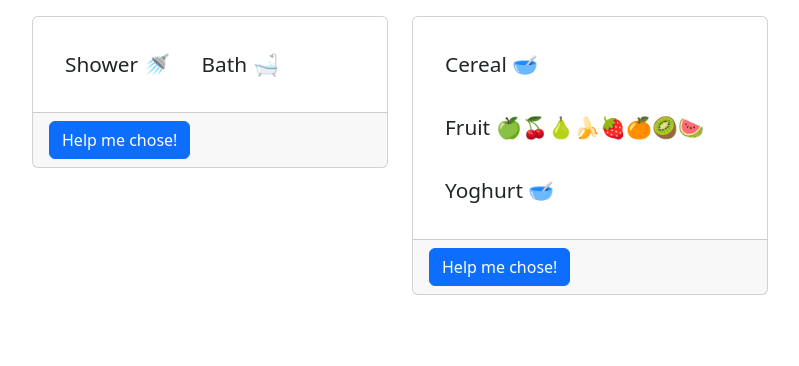
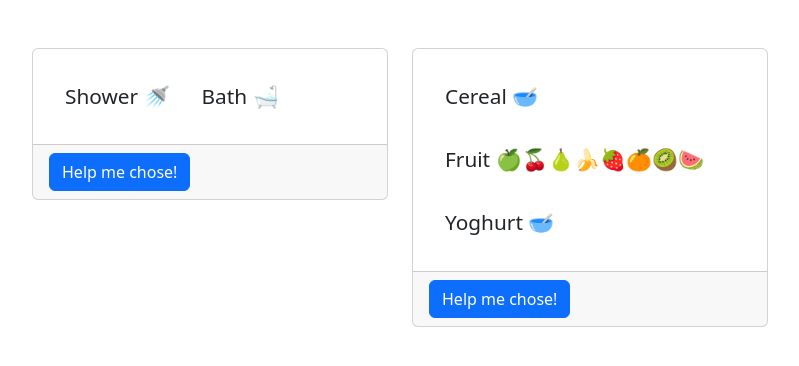
Before and after one commit to pserwylo/kid-chooser, a React (Vite) app: page /#/ in a window 1280 px wide. Shown: the top 366 px of the page, without its empty margins (50-849 px from the left). Built offline with nearby package versions, Linux system fonts and the light colour scheme.

Commit message:
Add vertical space between cards on splash screen.

```diff
--- a/src/index.css
+++ b/src/index.css
@@ -1,5 +1,9 @@
 body {
     margin-top: 1em;
+}
+
+.splash-card {
+    margin-top: 2rem;
 }
 
 .choice {
--- a/src/pages/Splash.tsx
+++ b/src/pages/Splash.tsx
@@ -8,8 +8,8 @@ const Splash = () => {
   const choosers = useAppSelector(selectChoosers);
 
   return (<Container>
-    <Row>
-      {choosers.map(chooser => (<Col md={4} key={chooser.slug}>
+    <Row className="splash-cards">
+      {choosers.map(chooser => (<Col md={6} lg={4} key={chooser.slug}>
         <ChooserCard chooser={chooser} />
         </Col>))}
     </Row>
@@ -25,7 +25,7 @@ const ChooserCard = ({ chooser }: IChooserCardProps) => {
   const { choice, backupChoice } = useAppSelector(state => selectChosenChoicesForSlug(state, chooser.slug));
 
   return (
-    <Card key={chooser.slug}>
+    <Card className="splash-card">
       <CardBody>
         {choice != null ? (
           <>
```
